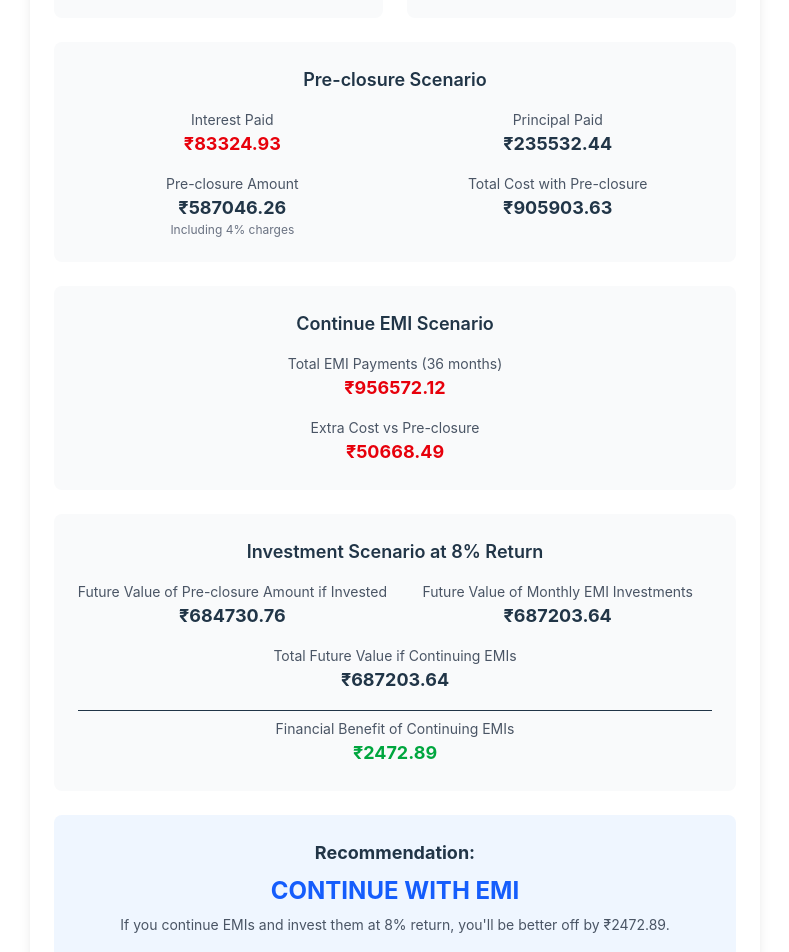
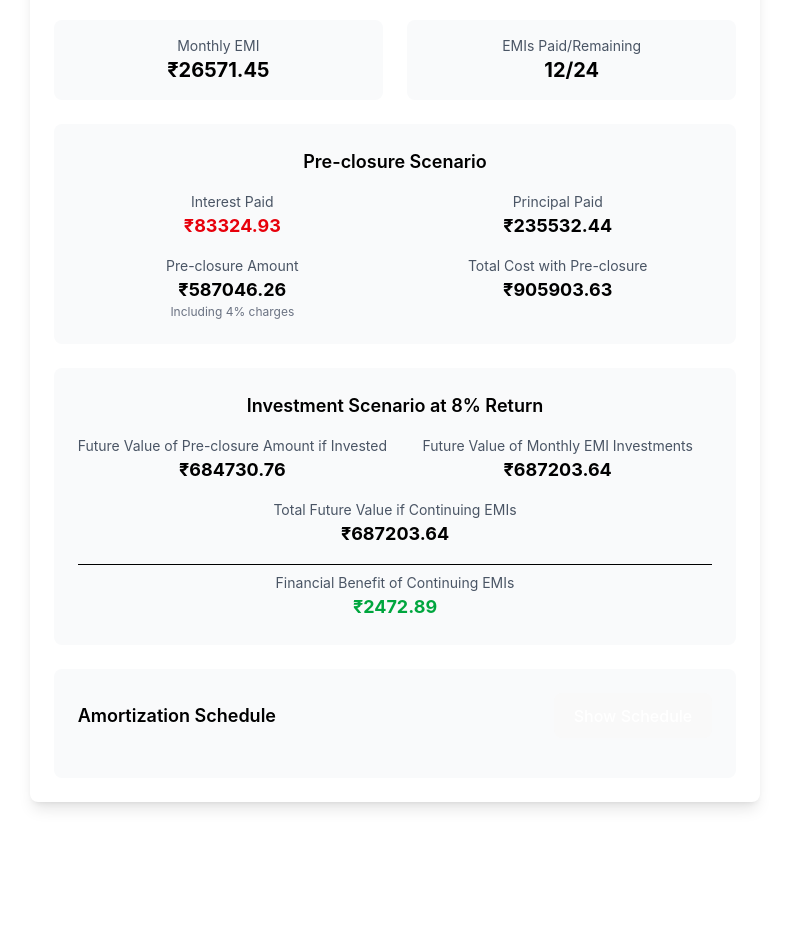
Before and after one commit to suhailsalim/finance-tools, a React (Vite) app: page / in a window 1280 px wide. Shown: the part 520-1472 px from the top of the page, without its empty margins (245-1034 px from the left). After the commit the page ends 1354 px from the top, so only its background shows below. Built offline with nearby package versions, Linux system fonts and the light colour scheme.

Commit message:
update project configuration for improved theming and performance

```diff
--- a/src/LoanCalculator.tsx
+++ b/src/LoanCalculator.tsx
@@ -1,17 +1,25 @@
-import { useEffect, useState } from 'react';
+import { useCallback, useEffect, useState } from "react";
 
-const LoanCalculator = () => {
-  // State for all input fields
+type AmortizationSchedule = {
+  month: number;
+  emi: number;
+  principalPaid: number;
+  interestPaid: number;
+  remainingPrincipal: number;
+  totalPaid: number;
+}
+
+export default function LoanCalculator() {
   const [loanDetails, setLoanDetails] = useState({
     loanAmount: 800000,
     interestRate: 12,
-    loanStartDate: '2024-04-01',
-    preClosureDate: '2025-04-01',
+    loanStartDate: "2024-04-01",
+    preClosureDate: "2025-04-01",
     preclosureCharge: 4,
-    investmentRate: 8
+    investmentRate: 8,
+    tenureMonths: 36,
   });
 
-  // Derived state for calculations
   const [calculations, setCalculations] = useState({
     emi: 0,
     paidEMIs: 0,
@@ -23,113 +31,148 @@ const LoanCalculator = () => {
     totalCostEMI: 0,
     futureValueOfPreclosureAmount: 0,
     futureValueOfEMIs: 0,
-    totalFutureValueIfContinue: 0
+    totalFutureValueIfContinue: 0,
+    amortizationSchedule: [] as AmortizationSchedule[],
   });
 
-  const handleInputChange = (e) => {
-    const { name, value } = e.target;
-    setLoanDetails(prev => ({
-      ...prev,
-      [name]: value
-    }));
-  };
-
-  useEffect(() => {
-    calculateLoanDetails();
-  }, [loanDetails]);
+  const [showAmortization, setShowAmortization] = useState(false);
 
   const formatCurrency = (value: number) => {
     return (Number(value) || 0).toFixed(2);
   };
 
-  const calculateLoanDetails = () => {
+  const calculateAmortizationSchedule = (
+    emi: number,
+    principal: number,
+    monthlyRate: number,
+    totalMonths: number
+  ) => {
+    let remainingPrincipal = principal;
+    const schedule = [];
+
+    for (let month = 1; month <= totalMonths; month++) {
+      const interestForMonth = remainingPrincipal * monthlyRate;
+      const principalForMonth = emi - interestForMonth;
+      remainingPrincipal = Math.max(0, remainingPrincipal - principalForMonth);
+
+      schedule.push({
+        month,
+        emi,
+        principalPaid: principalForMonth,
+        interestPaid: interestForMonth,
+        remainingPrincipal,
+        totalPaid: emi * month,
+      });
+    }
+
+    return schedule;
+  };
+
+  // eslint-disable-next-line @typescript-eslint/no-explicit-any
+  const handleInputChange = (e: any) => {
+    const { name, value } = e.target;
+    if (name === "loanStartDate" || name === "preClosureDate") {
+      setLoanDetails((prev) => ({
+        ...prev,
+        [name]: value,
+      }));
+    } else {
+      setLoanDetails((prev) => ({
+        ...prev,
+        [name]: Number(value) || 0,
+      }));
+    }
+  };
+
+  const calculateLoanDetails = useCallback(() => {
     try {
       const monthlyRate = loanDetails.interestRate / 100 / 12;
-      const tenureMonths = 36; // Fixed 3-year tenure
+      const tenureMonths = parseInt(String(loanDetails.tenureMonths)) || 0;
 
-      // Calculate EMI
-      const emi = loanDetails.loanAmount * monthlyRate * Math.pow(1 + monthlyRate, tenureMonths)
-                  / (Math.pow(1 + monthlyRate, tenureMonths) - 1);
+      if (tenureMonths <= 0 || loanDetails.loanAmount <= 0) {
+        return;
+      }
 
-      // Calculate number of EMIs paid
+      const emi =
+        (loanDetails.loanAmount *
+          monthlyRate *
+          Math.pow(1 + monthlyRate, tenureMonths)) /
+        (Math.pow(1 + monthlyRate, tenureMonths) - 1);
+
       const startDate = new Date(loanDetails.loanStartDate);
       const preCloseDate = new Date(loanDetails.preClosureDate);
-      const monthsDiff = (preCloseDate.getFullYear() - startDate.getFullYear()) * 12
-                        + preCloseDate.getMonth() - startDate.getMonth();
+      const monthsDiff =
+        (preCloseDate.getFullYear() - startDate.getFullYear()) * 12 +
+        preCloseDate.getMonth() -
+        startDate.getMonth();
       const paidEMIs = Math.max(0, monthsDiff);
-
-      // Calculate remaining EMIs
       const remainingEMIs = tenureMonths - paidEMIs;
 
-      // Calculate paid amounts
-      let remainingPrincipal = loanDetails.loanAmount;
-      let totalInterestPaid = 0;
-      let totalPrincipalPaid = 0;
+      const amortizationSchedule = calculateAmortizationSchedule(
+        emi,
+        loanDetails.loanAmount,
+        monthlyRate,
+        tenureMonths
+      );
 
-      for (let i = 0; i < paidEMIs; i++) {
-        const interestPortion = remainingPrincipal * monthlyRate;
-        const principalPortion = emi - interestPortion;
-        remainingPrincipal -= principalPortion;
-        totalInterestPaid += interestPortion;
-        totalPrincipalPaid += principalPortion;
-      }
+      const valuesAtPreClosure = amortizationSchedule[paidEMIs - 1] || {
+        remainingPrincipal: loanDetails.loanAmount,
+        totalPaid: 0,
+      };
 
-      // Calculate pre-closure scenario
-      const preclosureAmount = remainingPrincipal * (1 + loanDetails.preclosureCharge / 100);
-      const totalCostPreclose = totalPrincipalPaid + totalInterestPaid + preclosureAmount;
+      const preclosureAmount =
+        valuesAtPreClosure.remainingPrincipal *
+        (1 + loanDetails.preclosureCharge / 100);
+      const totalCostPreclose = valuesAtPreClosure.totalPaid + preclosureAmount;
 
-      // Calculate continue EMI scenario
       const totalCostEMI = emi * tenureMonths;
 
-      // Calculate investment returns
-      const futureValueOfPreclosureAmount = preclosureAmount *
-        Math.pow(1 + loanDetails.investmentRate/100, remainingEMIs/12);
+      const futureValueOfPreclosureAmount =
+        preclosureAmount *
+        Math.pow(1 + loanDetails.investmentRate / 100, remainingEMIs / 12);
 
-      // Calculate future value of monthly EMI investments
       let futureValueOfEMIs = 0;
       for (let i = 0; i < remainingEMIs; i++) {
-        futureValueOfEMIs += emi * Math.pow(1 + loanDetails.investmentRate/100, (remainingEMIs - i - 1)/12);
+        futureValueOfEMIs +=
+          emi *
+          Math.pow(
+            1 + loanDetails.investmentRate / 100,
+            (remainingEMIs - i - 1) / 12
+          );
       }
-
-      // Total future value if continuing EMIs
-      const totalFutureValueIfContinue = futureValueOfEMIs;
 
       setCalculations({
         emi,
         paidEMIs,
         remainingEMIs,
-        totalInterestPaid,
-        totalPrincipalPaid,
+        totalInterestPaid:
+          valuesAtPreClosure.totalPaid -
+          (loanDetails.loanAmount - valuesAtPreClosure.remainingPrincipal),
+        totalPrincipalPaid:
+          loanDetails.loanAmount - valuesAtPreClosure.remainingPrincipal,
         preclosureAmount,
         totalCostPreclose,
         totalCostEMI,
         futureValueOfPreclosureAmount,
         futureValueOfEMIs,
-        totalFutureValueIfContinue
+        totalFutureValueIfContinue: futureValueOfEMIs,
+        amortizationSchedule,
       });
     } catch (error) {
-      console.error('Error in calculations:', error);
-      setCalculations({
-        emi: 0,
-        paidEMIs: 0,
-        remainingEMIs: 0,
-        totalInterestPaid: 0,
-        totalPrincipalPaid: 0,
-        preclosureAmount: 0,
-        totalCostPreclose: 0,
-        totalCostEMI: 0,
-        futureValueOfPreclosureAmount: 0,
-        futureValueOfEMIs: 0,
-        totalFutureValueIfContinue: 0
-      });
+      console.error("Error in calculations:", error);
     }
-  };
+  }, [loanDetails]);
+
+  useEffect(() => {
+    calculateLoanDetails();
+  }, [calculateLoanDetails]);
 
   return (
-    <div className="max-w-4xl mx-auto p-6 bg-white rounded-lg shadow-lg">
-      <h2 className="text-2xl font-bold text-center mb-6">Loan Pre-closure Analysis</h2>
+    <div className="max-w-6xl mx-auto p-6 bg-white rounded-lg shadow-lg text-black">
+      <h2 className="text-2xl font-bold text-center mb-6">
+        Loan Pre-closure Analysis
+      </h2>
 
-      {/* Input Fields */}
       <div className="bg-gray-50 p-6 rounded-lg mb-6">
         <h3 className="text-lg font-semibold mb-4">Loan Details</h3>
         <div className="grid grid-cols-1 md:grid-cols-2 gap-4">
@@ -154,6 +197,18 @@ const LoanCalculator = () => {
               step="0.1"
               name="interestRate"
               value={loanDetails.interestRate}
+              onChange={handleInputChange}
+              className="w-full p-2 border rounded-md"
+            />
+          </div>
+          <div>
+            <label className="block text-sm font-medium text-gray-700 mb-1">
+              Loan Tenure (months)
+            </label>
+            <input
+              type="number"
+              name="tenureMonths"
+              value={loanDetails.tenureMonths}
               onChange={handleInputChange}
               className="w-full p-2 border rounded-md"
             />
@@ -211,60 +266,56 @@ const LoanCalculator = () => {
         </div>
       </div>
 
-      {/* EMI Information */}
-      <div className="grid grid-cols-2 gap-6 mb-6">
+      <div className="grid grid-cols-1 md:grid-cols-2 gap-6 mb-6">
         <div className="bg-gray-50 p-4 rounded-lg">
           <div className="text-sm text-gray-600">Monthly EMI</div>
-          <div className="text-xl font-bold">₹{formatCurrency(calculations.emi)}</div>
+          <div className="text-xl font-bold">
+            ₹{formatCurrency(calculations.emi)}
+          </div>
         </div>
         <div className="bg-gray-50 p-4 rounded-lg">
           <div className="text-sm text-gray-600">EMIs Paid/Remaining</div>
-          <div className="text-xl font-bold">{calculations.paidEMIs}/{calculations.remainingEMIs}</div>
-        </div>
-      </div>
-
-      {/* Pre-closure Scenario */}
-      <div className="bg-gray-50 p-6 rounded-lg mb-6">
-        <h3 className="text-lg font-semibold mb-4">Pre-closure Scenario</h3>
-        <div className="grid grid-cols-2 gap-4">
-          <div>
-            <div className="text-sm text-gray-600">Interest Paid</div>
-            <div className="text-lg font-bold text-red-600">₹{formatCurrency(calculations.totalInterestPaid)}</div>
-          </div>
-          <div>
-            <div className="text-sm text-gray-600">Principal Paid</div>
-            <div className="text-lg font-bold">₹{formatCurrency(calculations.totalPrincipalPaid)}</div>
-          </div>
-          <div>
-            <div className="text-sm text-gray-600">Pre-closure Amount</div>
-            <div className="text-lg font-bold">₹{formatCurrency(calculations.preclosureAmount)}</div>
-            <div className="text-xs text-gray-500">Including {loanDetails.preclosureCharge}% charges</div>
-          </div>
-          <div>
-            <div className="text-sm text-gray-600">Total Cost with Pre-closure</div>
-            <div className="text-lg font-bold">₹{formatCurrency(calculations.totalCostPreclose)}</div>
+          <div className="text-xl font-bold">
+            {calculations.paidEMIs}/{calculations.remainingEMIs}
           </div>
         </div>
       </div>
 
-      {/* Continue EMI Scenario */}
       <div className="bg-gray-50 p-6 rounded-lg mb-6">
-        <h3 className="text-lg font-semibold mb-4">Continue EMI Scenario</h3>
-        <div className="space-y-4">
+        <h3 className="text-lg font-semibold mb-4">Pre-closure Scenario</h3>
+        <div className="grid grid-cols-1 md:grid-cols-2 gap-4">
           <div>
-            <div className="text-sm text-gray-600">Total EMI Payments (36 months)</div>
-            <div className="text-lg font-bold text-red-600">₹{formatCurrency(calculations.totalCostEMI)}</div>
+            <div className="text-sm text-gray-600">Interest Paid</div>
+            <div className="text-lg font-bold text-red-600">
+              ₹{formatCurrency(calculations.totalInterestPaid)}
+            </div>
           </div>
           <div>
-            <div className="text-sm text-gray-600">Extra Cost vs Pre-closure</div>
-            <div className="text-lg font-bold text-red-600">
-              ₹{formatCurrency(calculations.totalCostEMI - calculations.totalCostPreclose)}
+            <div className="text-sm text-gray-600">Principal Paid</div>
+            <div className="text-lg font-bold">
+              ₹{formatCurrency(calculations.totalPrincipalPaid)}
+            </div>
+          </div>
+          <div>
+            <div className="text-sm text-gray-600">Pre-closure Amount</div>
+            <div className="text-lg font-bold">
+              ₹{formatCurrency(calculations.preclosureAmount)}
+            </div>
+            <div className="text-xs text-gray-500">
+              Including {loanDetails.preclosureCharge}% charges
+            </div>
+          </div>
+          <div>
+            <div className="text-sm text-gray-600">
+              Total Cost with Pre-closure
+            </div>
+            <div className="text-lg font-bold">
+              ₹{formatCurrency(calculations.totalCostPreclose)}
             </div>
           </div>
         </div>
       </div>
 
-      {/* Investment Scenario */}
       <div className="bg-gray-50 p-6 rounded-lg mb-6">
         <h3 className="text-lg font-semibold mb-4">
           Investment Scenario at {loanDetails.investmentRate}% Return
@@ -272,47 +323,102 @@ const LoanCalculator = () => {
         <div className="space-y-4">
           <div className="grid grid-cols-1 md:grid-cols-2 gap-4">
             <div>
-              <div className="text-sm text-gray-600">Future Value of Pre-closure Amount if Invested</div>
-              <div className="text-lg font-bold">₹{formatCurrency(calculations.futureValueOfPreclosureAmount)}</div>
+              <div className="text-sm text-gray-600">
+                Future Value of Pre-closure Amount if Invested
+              </div>
+              <div className="text-lg font-bold">
+                ₹{formatCurrency(calculations.futureValueOfPreclosureAmount)}
+              </div>
             </div>
             <div>
-              <div className="text-sm text-gray-600">Future Value of Monthly EMI Investments</div>
-              <div className="text-lg font-bold">₹{formatCurrency(calculations.futureValueOfEMIs)}</div>
+              <div className="text-sm text-gray-600">
+                Future Value of Monthly EMI Investments
+              </div>
+              <div className="text-lg font-bold">
+                ₹{formatCurrency(calculations.futureValueOfEMIs)}
+              </div>
             </div>
           </div>
           <div>
-            <div className="text-sm text-gray-600">Total Future Value if Continuing EMIs</div>
-            <div className="text-lg font-bold">₹{formatCurrency(calculations.totalFutureValueIfContinue)}</div>
+            <div className="text-sm text-gray-600">
+              Total Future Value if Continuing EMIs
+            </div>
+            <div className="text-lg font-bold">
+              ₹{formatCurrency(calculations.totalFutureValueIfContinue)}
+            </div>
           </div>
           <div className="pt-2 border-t">
-            <div className="text-sm text-gray-600">Financial Benefit of Continuing EMIs</div>
-            <div className={`text-lg font-bold ${(calculations.totalFutureValueIfContinue - calculations.futureValueOfPreclosureAmount) > 0 ? 'text-green-600' : 'text-red-600'}`}>
-              ₹{formatCurrency(calculations.totalFutureValueIfContinue - calculations.futureValueOfPreclosureAmount)}
+            <div className="text-sm text-gray-600">
+              Financial Benefit of Continuing EMIs
+            </div>
+            <div
+              className={`text-lg font-bold ${
+                calculations.totalFutureValueIfContinue -
+                  calculations.futureValueOfPreclosureAmount >
+                0
+                  ? "text-green-600"
+                  : "text-red-600"
+              }`}
+            >
+              ₹
+              {formatCurrency(
+                calculations.totalFutureValueIfContinue -
+                  calculations.futureValueOfPreclosureAmount
+              )}
             </div>
           </div>
         </div>
       </div>
+      <div className="bg-gray-50 p-6 rounded-lg">
+        <div className="flex justify-between items-center mb-4">
+          <h3 className="text-lg font-semibold">Amortization Schedule</h3>
+          <button
+            onClick={() => setShowAmortization(!showAmortization)}
+            className="px-4 py-2 bg-blue-600 text-white rounded hover:bg-blue-700"
+          >
+            {showAmortization ? "Hide" : "Show"} Schedule
+          </button>
+        </div>
 
-      {/* Recommendation */}
-      <div className="bg-blue-50 p-6 rounded-lg">
-        <div className="text-lg font-bold mb-2">Recommendation:</div>
-        <div className="text-2xl font-bold text-blue-600 mb-2">
-          {(calculations.totalFutureValueIfContinue - calculations.futureValueOfPreclosureAmount) > 0
-            ? 'CONTINUE WITH EMI'
-            : 'PRE-CLOSE THE LOAN'
-          }
-        </div>
-        <div className="text-sm text-gray-600">
-          {(calculations.totalFutureValueIfContinue - calculations.futureValueOfPreclosureAmount) > 0
-            ? `If you continue EMIs and invest them at ${loanDetails.investmentRate}% return,
-               you'll be better off by ₹${formatCurrency(calculations.totalFutureValueIfContinue - calculations.futureValueOfPreclosureAmount)}.`
-            : `Pre-closing the loan would be better as the investment returns at ${loanDetails.investmentRate}%
-               won't overcome the interest costs.`
-          }
-        </div>
+        {showAmortization && (
+          <div className="overflow-x-auto">
+            <table className="min-w-full">
+              <thead>
+                <tr className="bg-gray-100">
+                  <th className="px-4 py-2 text-left">Month</th>
+                  <th className="px-4 py-2 text-right">EMI</th>
+                  <th className="px-4 py-2 text-right">Principal</th>
+                  <th className="px-4 py-2 text-right">Interest</th>
+                  <th className="px-4 py-2 text-right">Balance</th>
+                  <th className="px-4 py-2 text-right">Total Paid</th>
+                </tr>
+              </thead>
+              <tbody>
+                {calculations.amortizationSchedule.map((row) => (
+                  <tr key={row.month} className="border-t">
+                    <td className="px-4 py-2">{row.month}</td>
+                    <td className="px-4 py-2 text-right">
+                      ₹{formatCurrency(row.emi)}
+                    </td>
+                    <td className="px-4 py-2 text-right">
+                      ₹{formatCurrency(row.principalPaid)}
+                    </td>
+                    <td className="px-4 py-2 text-right">
+                      ₹{formatCurrency(row.interestPaid)}
+                    </td>
+                    <td className="px-4 py-2 text-right">
+                      ₹{formatCurrency(row.remainingPrincipal)}
+                    </td>
+                    <td className="px-4 py-2 text-right">
+                      ₹{formatCurrency(row.totalPaid)}
+                    </td>
+                  </tr>
+                ))}
+              </tbody>
+            </table>
+          </div>
+        )}
       </div>
     </div>
   );
-};
-
-export default LoanCalculator;
+}
```
